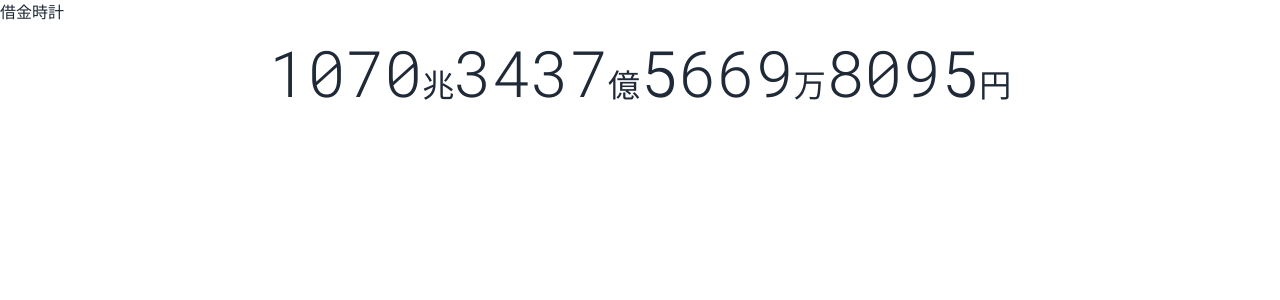
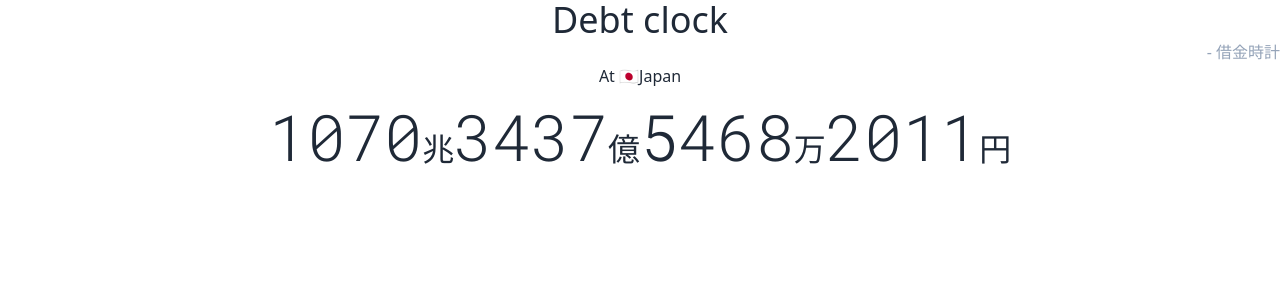
Before and after one commit to nakasyou/debt-clock, a Vue app: page / in a window 1280 px wide. Shown: the top 300 px of the page. Built offline with nearby package versions, Linux system fonts and the light colour scheme.

Commit message:
fix style

```diff
--- a/src/App.vue
+++ b/src/App.vue
@@ -1,6 +1,9 @@
 <template>
   <div>
-    <h1>借金時計</h1>
+    <div class="text-center text-4xl">Debt clock</div>
+    <div class="text-right text-slate-400">- 借金時計</div>
+    <div class="text-center">At 🇯🇵Japan</div>
+
     <DebtCounter :debts="debtNum" />
   </div>
 </template>
```
